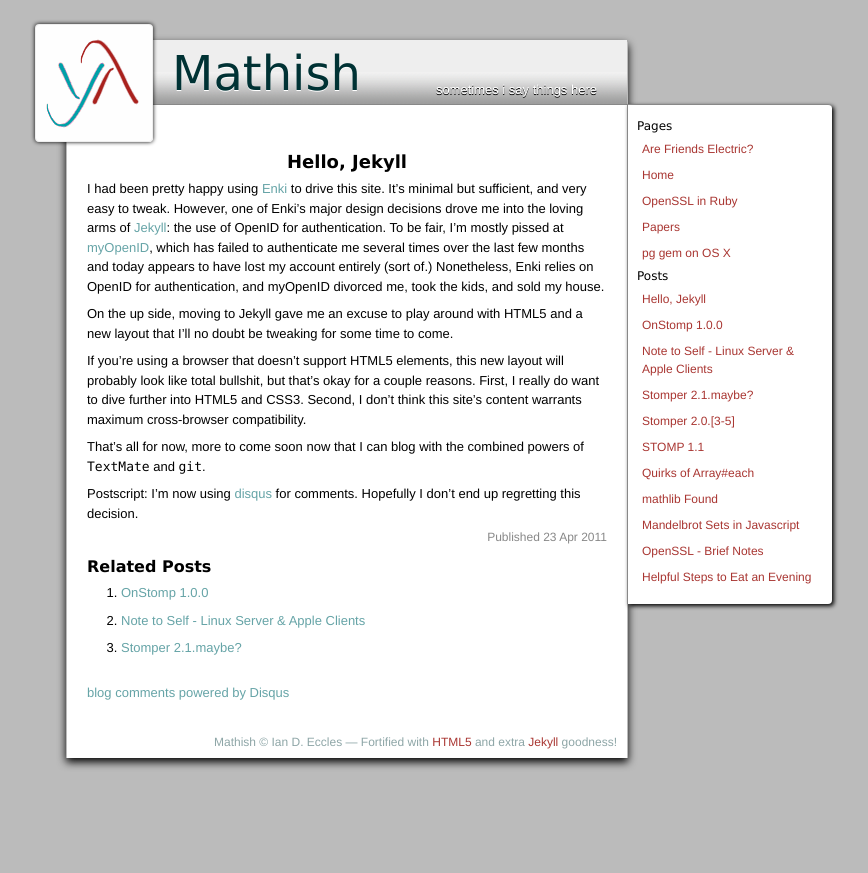
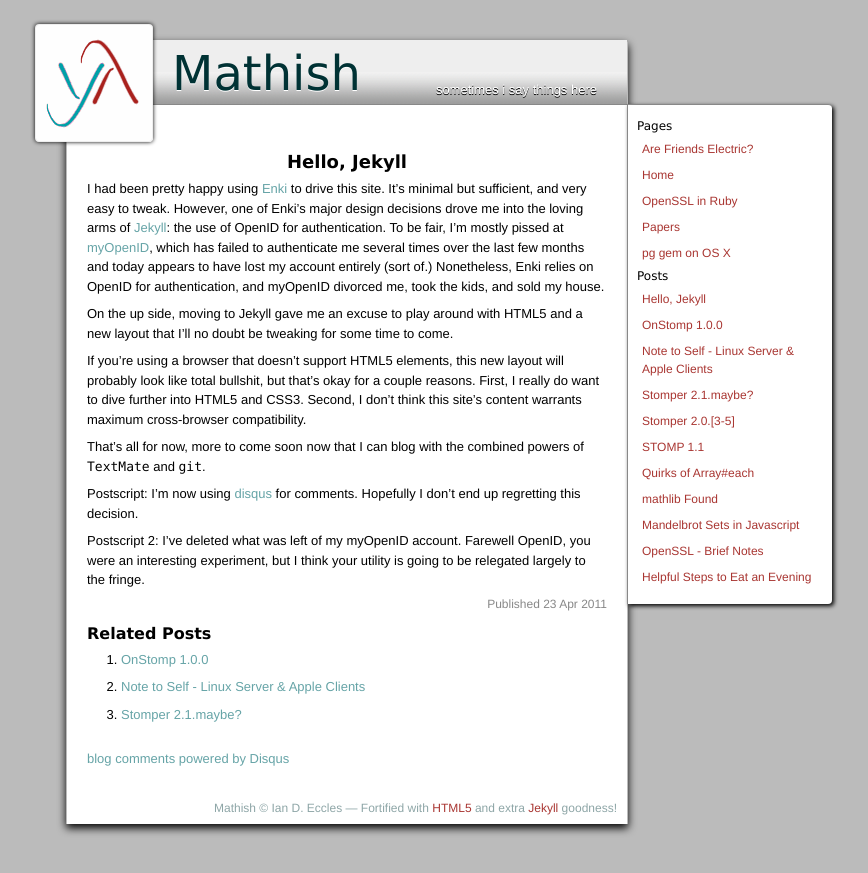
Before and after one commit to iande/mathish.com, a Jekyll site: the page built from _posts/2011-04-23-hello-jekyll.markdown, in a window 1280 px wide. Shown: the top 873 px of the page, without its empty margins (293-1161 px from the left). Built offline with Jekyll 4.4.1, drawn with Linux system fonts in a browser that asks for light colours; Markdown is read by kramdown in place of the engine named in the settings; comment, search, counter and statistics services are not loaded.

Commit message:
update to post

```diff
--- a/_posts/2011-04-23-hello-jekyll.markdown
+++ b/_posts/2011-04-23-hello-jekyll.markdown
@@ -27,3 +27,7 @@ powers of `TextMate` and `git`.
 
 *Postscript*: I'm now using [disqus](http://disqus.com/) for comments.
 Hopefully I don't end up regretting this decision.
+
+*Postscript 2*: I've deleted what was left of my myOpenID account.  Farewell
+OpenID, you were an interesting experiment, but I think your utility is going
+to be relegated largely to the fringe.
```
